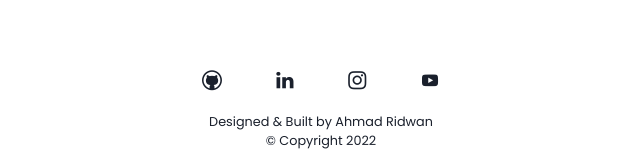
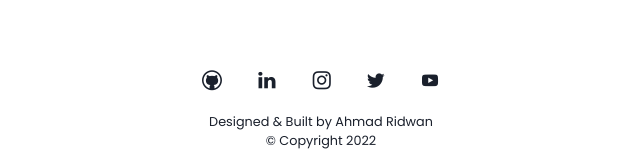
Before and after one commit to pujakesuma/personal-web, a Nuxt app: page / in a window 1280 px wide. Shown: the part 3104-3264 px from the top of the page, without its empty margins (319-959 px from the left). Built offline with nearby package versions, Linux system fonts and the light colour scheme.

Commit message:
fix: add twitter

```diff
--- a/components/Footer.vue
+++ b/components/Footer.vue
@@ -45,6 +45,11 @@ export default {
           label: 'Instagram'
         },
         {
+          icon: 'gsicon-twitter',
+          link: 'https://twitter.com/ahmadrdwann',
+          label: 'Twitter'
+        },
+        {
           icon: 'gsicon-youtube',
           link: 'https://www.youtube.com/channel/UCQ5Ki8OzJi_t1xTbkymYqMQ',
           label: 'Youtube'
```
